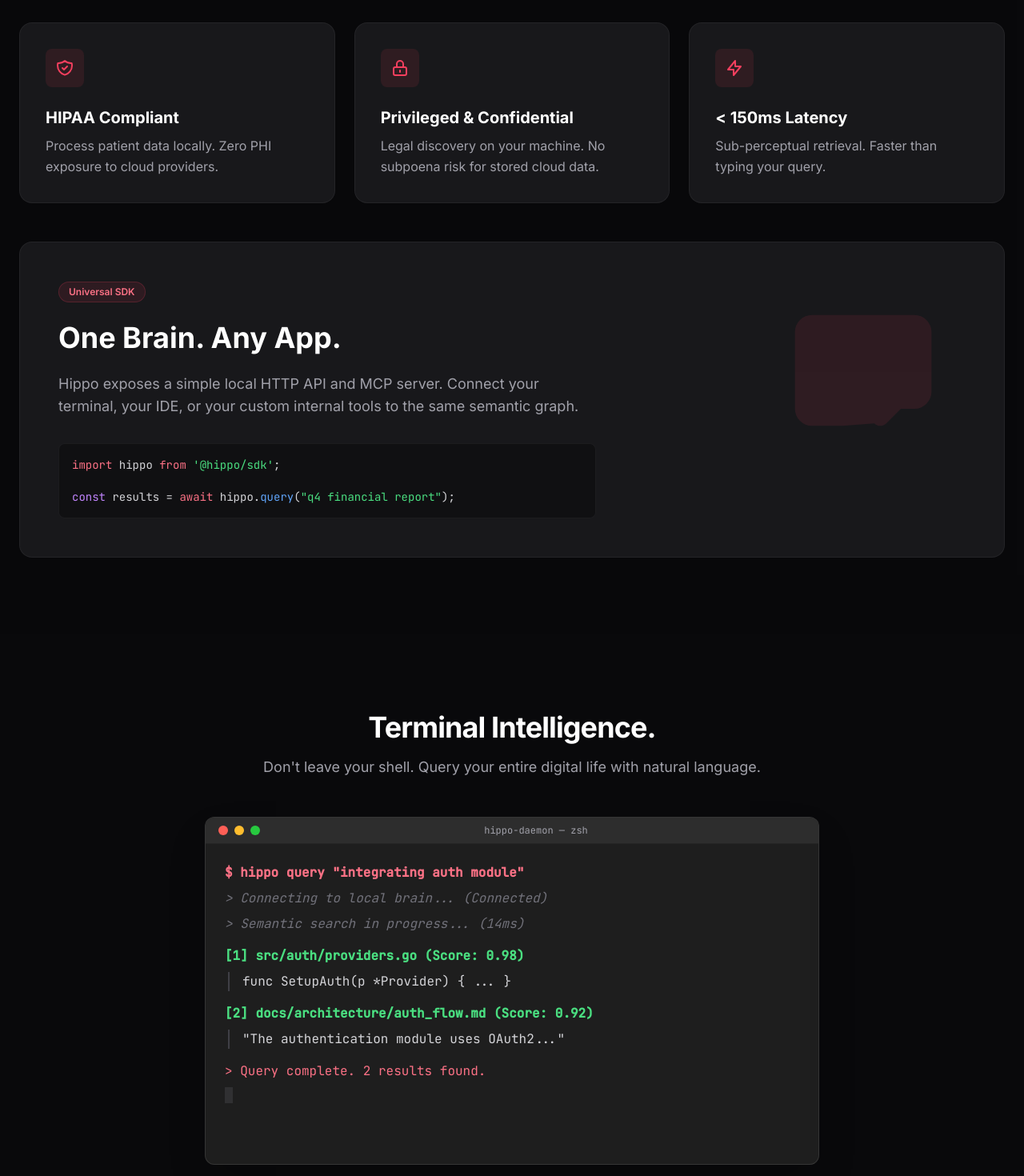
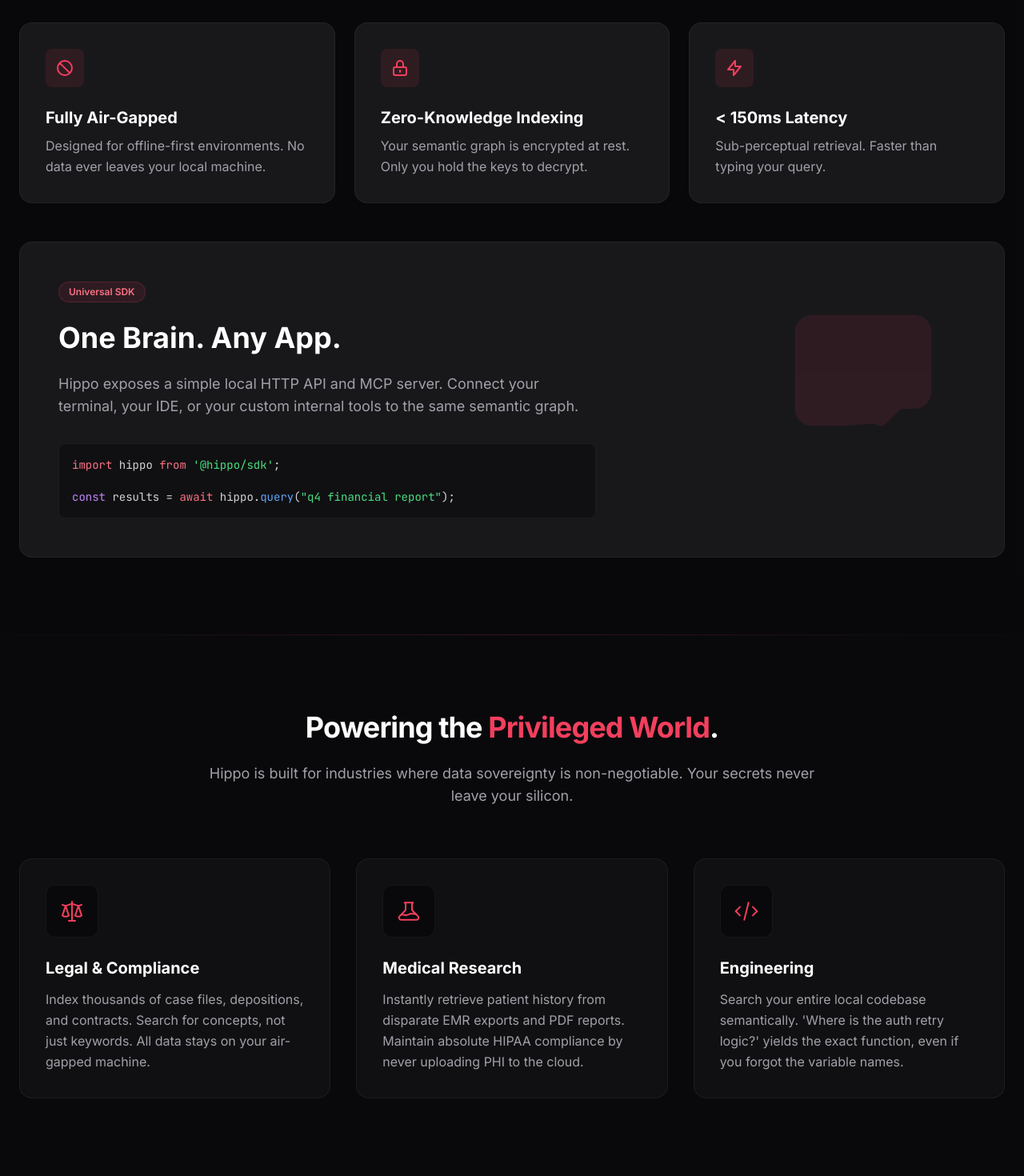
Before and after one commit to tomiwa-a/hippo, a React (Vite) app in the folder ui/: page / in a window 1280 px wide. Shown: the part 1060-2530 px from the top of the page at 80% size. Built offline with nearby package versions, Linux system fonts and the light colour scheme.

Commit message:
added usecases

```diff
--- a/ui/src/App.tsx
+++ b/ui/src/App.tsx
@@ -1,6 +1,7 @@
 import { Layout } from './components/layout/Layout';
 import { Hero } from './components/sections/Hero';
 import { Features } from './components/sections/Features';
+import { UseCases } from './components/sections/UseCases';
 import { TerminalDemo } from './components/sections/TerminalDemo';
 import { Footer } from './components/layout/Footer';
 
@@ -9,6 +10,7 @@ function App() {
     <Layout>
       <Hero />
       <Features />
+      <UseCases />
       <TerminalDemo />
       <Footer />
     </Layout>
--- a/ui/src/components/layout/Navbar.tsx
+++ b/ui/src/components/layout/Navbar.tsx
@@ -27,8 +27,8 @@ export function Navbar() {
           <a href="#features" className="text-sm font-medium text-zinc-400 hover:text-white transition-colors">
             Features
           </a>
-          <a href="#secure" className="text-sm font-medium text-zinc-400 hover:text-white transition-colors">
-            Secure Fields
+          <a href="#use-cases" className="text-sm font-medium text-zinc-400 hover:text-white transition-colors">
+            Use Cases
           </a>
           <a href="#docs" className="text-sm font-medium text-zinc-400 hover:text-white transition-colors">
             Docs
--- a/ui/src/components/sections/Features.tsx
+++ b/ui/src/components/sections/Features.tsx
@@ -2,19 +2,19 @@ import { motion } from 'framer-motion';
 
 const features = [
   {
-    title: "HIPAA Compliant",
-    description: "Process patient data locally. Zero PHI exposure to cloud providers.",
+    title: "Fully Air-Gapped",
+    description: "Designed for offline-first environments. No data ever leaves your local machine.",
     icon: (
       <svg className="w-6 h-6" fill="none" viewBox="0 0 24 24" stroke="currentColor">
-        <path strokeLinecap="round" strokeLinejoin="round" strokeWidth={2} d="M9 12l2 2 4-4m5.618-4.016A11.955 11.955 0 0112 2.944a11.955 11.955 0 01-8.618 3.04A12.02 12.02 0 003 9c0 5.591 3.824 10.29 9 11.622 5.176-1.332 9-6.03 9-11.622 0-1.042-.133-2.052-.382-3.016z" />
+        <path strokeLinecap="round" strokeLinejoin="round" strokeWidth={2} d="M18.364 18.364A9 9 0 005.636 5.636m12.728 12.728A9 9 0 015.636 5.636m12.728 12.728L5.636 5.636" />
       </svg>
     ),
     colSpan: "col-span-12 md:col-span-4",
     bg: "bg-zinc-900",
   },
   {
-    title: "Privileged & Confidential",
-    description: "Legal discovery on your machine. No subpoena risk for stored cloud data.",
+    title: "Zero-Knowledge Indexing",
+    description: "Your semantic graph is encrypted at rest. Only you hold the keys to decrypt.",
     icon: (
       <svg className="w-6 h-6" fill="none" viewBox="0 0 24 24" stroke="currentColor">
         <path strokeLinecap="round" strokeLinejoin="round" strokeWidth={2} d="M12 15v2m-6 4h12a2 2 0 002-2v-6a2 2 0 00-2-2H6a2 2 0 00-2 2v6a2 2 0 002 2zm10-10V7a4 4 0 00-8 0v4h8z" />
--- /dev/null
+++ b/ui/src/components/sections/UseCases.tsx
@@ -0,0 +1,75 @@
+import { motion } from 'framer-motion';
+
+const useCases = [
+  {
+    title: "Legal & Compliance",
+    description: "Index thousands of case files, depositions, and contracts. Search for concepts, not just keywords. All data stays on your air-gapped machine.",
+    icon: (
+      <svg className="w-8 h-8 text-rose-500" fill="none" viewBox="0 0 24 24" stroke="currentColor">
+        <path strokeLinecap="round" strokeLinejoin="round" strokeWidth={1.5} d="M3 6l3 1m0 0l-3 9a5.002 5.002 0 006.001 0M6 7l3 9M6 7l6-2m6 2l3-1m-3 1l-3 9a5.002 5.002 0 006.001 0M18 7l3 9m-3-9l-6-2m0-2v2m0 16V5m0 16H9m3 0h3" />
+      </svg>
+    ),
+  },
+  {
+    title: "Medical Research",
+    description: "Instantly retrieve patient history from disparate EMR exports and PDF reports. Maintain absolute HIPAA compliance by never uploading PHI to the cloud.",
+    icon: (
+      <svg className="w-8 h-8 text-rose-500" fill="none" viewBox="0 0 24 24" stroke="currentColor">
+        <path strokeLinecap="round" strokeLinejoin="round" strokeWidth={1.5} d="M19.428 15.428a2 2 0 00-1.022-.547l-2.384-.477a6 6 0 00-3.86.517l-.318.158a6 6 0 01-3.86.517L6.05 15.21a2 2 0 00-1.806.547M8 4h8l-1 1v5.172a2 2 0 00.586 1.414l5 5c1.26 1.26.367 3.414-1.415 3.414H4.828c-1.782 0-2.674-2.154-1.414-3.414l5-5A2 2 0 009 10.172V5L8 4z" />
+      </svg>
+    ),
+  },
+  {
+    title: "Engineering",
+    description: "Search your entire local codebase semantically. 'Where is the auth retry logic?' yields the exact function, even if you forgot the variable names.",
+    icon: (
+      <svg className="w-8 h-8 text-rose-500" fill="none" viewBox="0 0 24 24" stroke="currentColor">
+        <path strokeLinecap="round" strokeLinejoin="round" strokeWidth={1.5} d="M10 20l4-16m4 4l4 4-4 4M6 16l-4-4 4-4" />
+      </svg>
+    ),
+  }
+];
+
+export function UseCases() {
+  return (
+    <section id="use-cases" className="py-24 bg-zinc-950 relative overflow-hidden">
+      {/* Background Decor */}
+      <div className="absolute top-0 inset-x-0 h-px bg-gradient-to-r from-transparent via-rose-500/20 to-transparent" />
+
+      <div className="container px-6 mx-auto relative z-10">
+        <div className="mb-16 md:text-center max-w-3xl mx-auto">
+          <h2 className="text-3xl font-bold tracking-tight text-white sm:text-4xl mb-6">
+            Powering the <span className="text-rose-500">Privileged World</span>.
+          </h2>
+          <p className="text-zinc-400 text-lg">
+            Hippo is built for industries where data sovereignty is non-negotiable.
+            Your secrets never leave your silicon.
+          </p>
+        </div>
+
+        <div className="grid grid-cols-1 md:grid-cols-3 gap-8">
+          {useCases.map((useCase, i) => (
+            <motion.div
+              key={i}
+              initial={{ opacity: 0, y: 20 }}
+              whileInView={{ opacity: 1, y: 0 }}
+              viewport={{ once: true }}
+              transition={{ delay: i * 0.1 }}
+              className="p-8 rounded-2xl bg-zinc-900/50 border border-white/5 hover:border-rose-500/30 transition-colors group"
+            >
+              <div className="mb-6 p-4 rounded-xl bg-zinc-950 border border-white/5 w-fit group-hover:border-rose-500/20 transition-colors">
+                {useCase.icon}
+              </div>
+              <h3 className="text-xl font-bold text-white mb-3">
+                {useCase.title}
+              </h3>
+              <p className="text-zinc-400 leading-relaxed">
+                {useCase.description}
+              </p>
+            </motion.div>
+          ))}
+        </div>
+      </div>
+    </section>
+  );
+}
```
